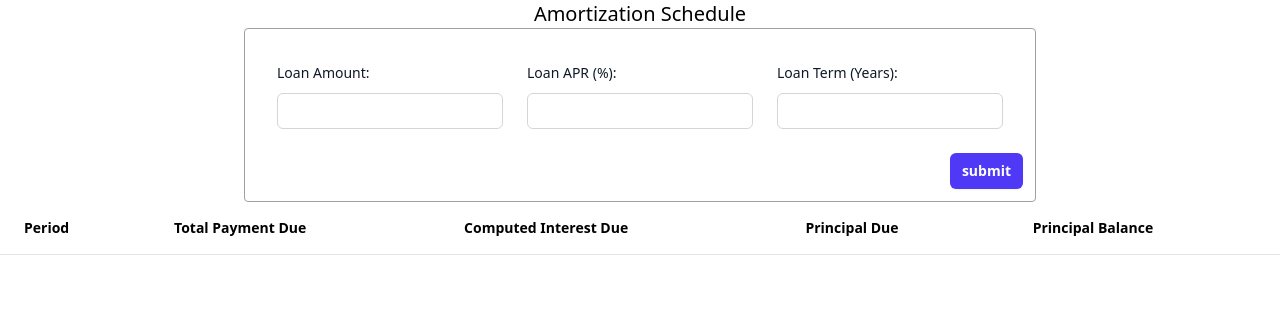
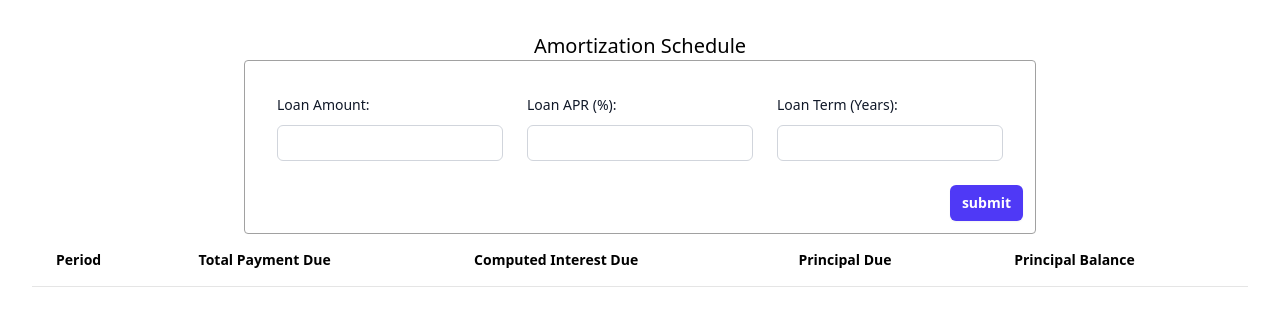
Before and after one commit to jzone1366/finance-toolbox, a React (Vite) app: page / in a window 1280 px wide. Shown: the top 326 px of the page. Built offline with nearby package versions, Linux system fonts and the light colour scheme.

Commit message:
Update to fix positioning.

```diff
--- a/src/App.tsx
+++ b/src/App.tsx
@@ -4,7 +4,7 @@ import AmortizationLayout from './components/AmortizationLayout'
 function App() {
   return (
     <>
-      <div className="container flex flex-col items-center justify-center">
+      <div className="flex p-8 flex-col items-center justify-center">
         <AmortizationLayout />
       </div>
     </>
```
